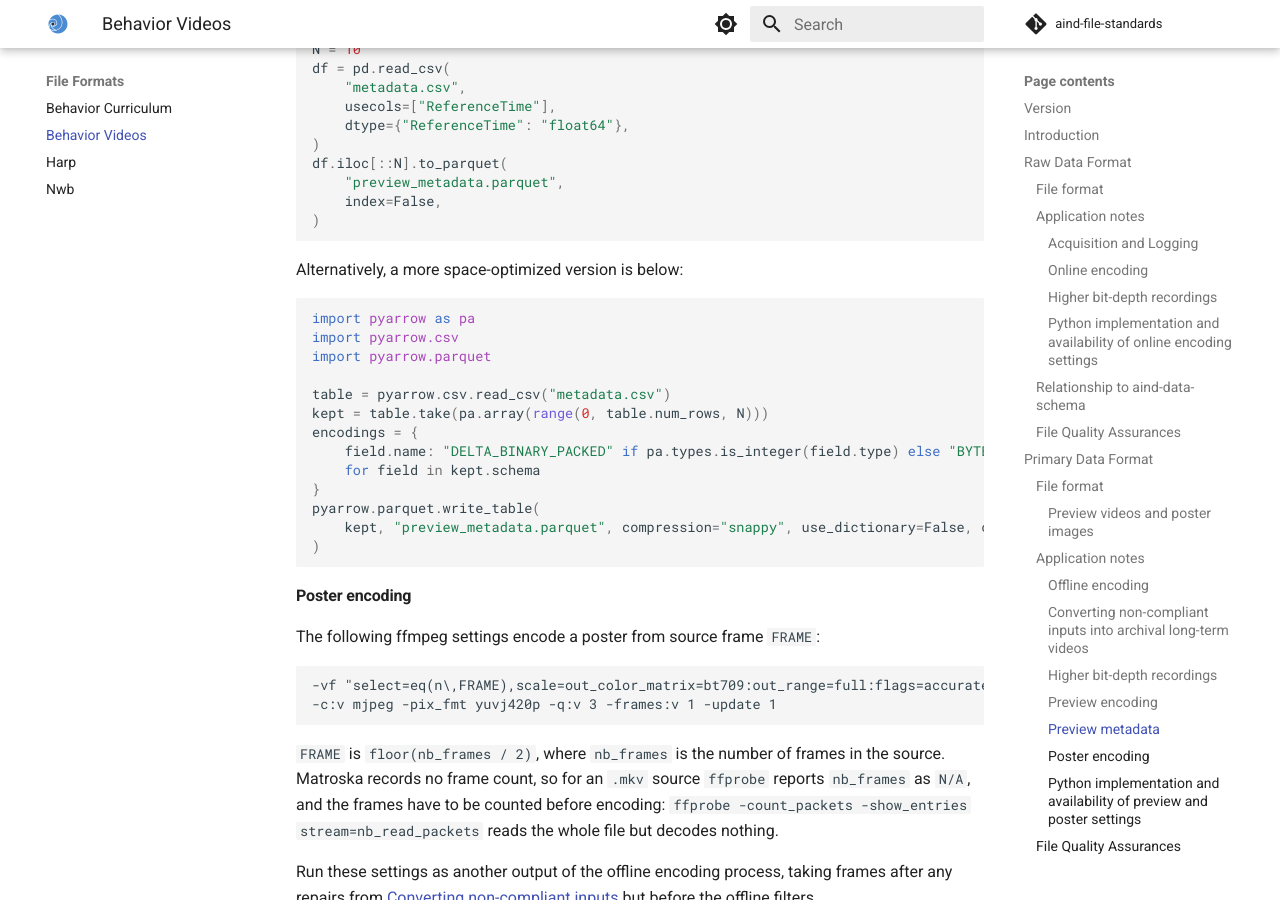
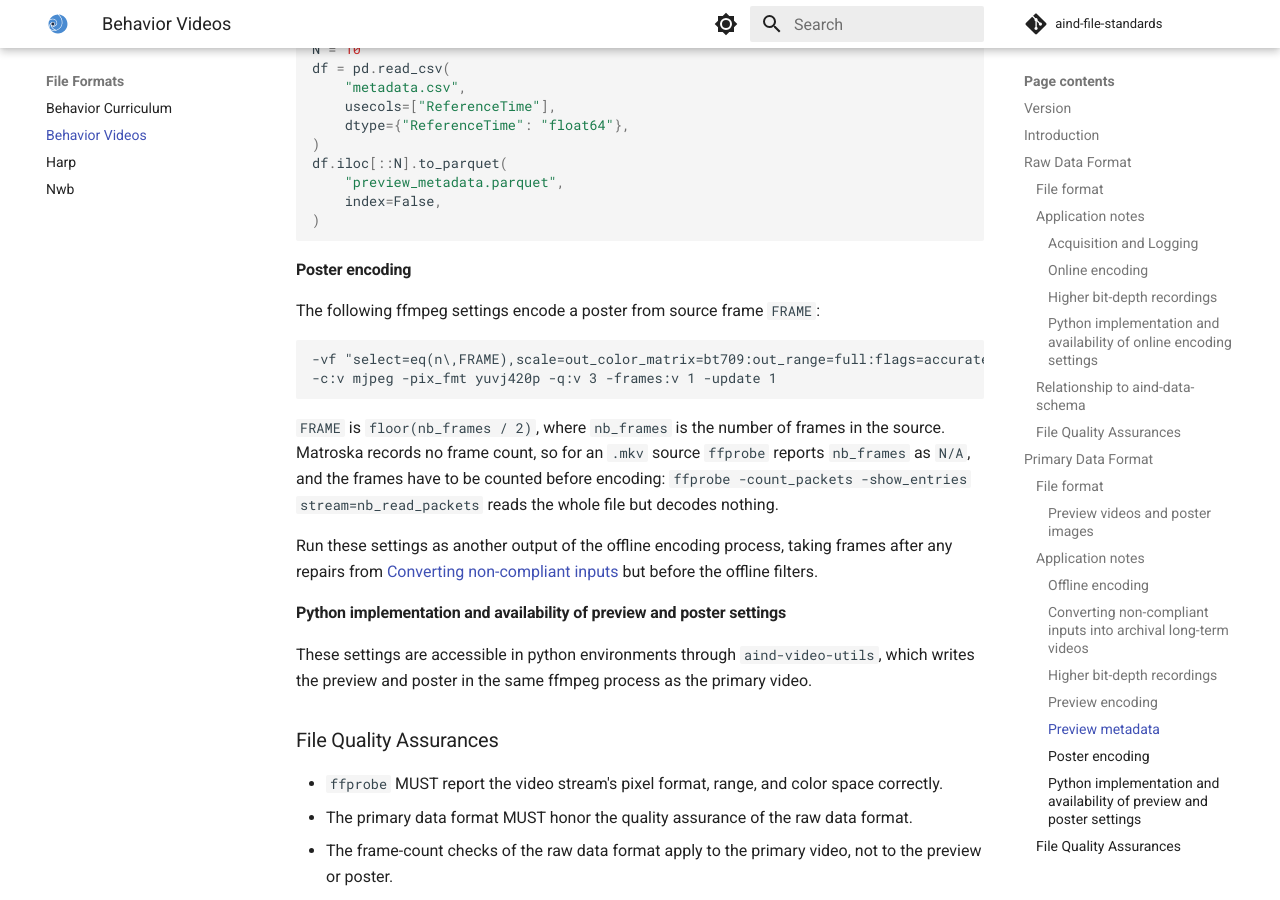
Before and after one commit to AllenNeuralDynamics/aind-file-standards, an MkDocs documentation site: the page built from docs/file_formats/behavior_videos.md, in a window 1280 px wide and 900 px high, scrolled down 8191 px. Built offline with MkDocs 1.6.1 and Material for MkDocs 9.7.7, drawn with Linux system fonts in a browser that asks for light colours; comment, search, counter and statistics services are not loaded.

Commit message:
docs(behavior-videos): drop encoding-optimized preview metadata example
The spec does not fix column types, so type-dependent encodings can fail on some inputs, and byte-stream-split is unreadable by older Parquet readers. With only ReferenceTime required the size saving is a few kilobytes.

````diff
--- a/docs/file_formats/behavior_videos.md
+++ b/docs/file_formats/behavior_videos.md
@@ -249,24 +249,6 @@ df.iloc[::N].to_parquet(
 )
 ```
 
-Alternatively, a more space-optimized version is below:
-
-```python
-import pyarrow as pa
-import pyarrow.csv
-import pyarrow.parquet
-
-table = pyarrow.csv.read_csv("metadata.csv")
-kept = table.take(pa.array(range(0, table.num_rows, N)))
-encodings = {
-    field.name: "DELTA_BINARY_PACKED" if pa.types.is_integer(field.type) else "BYTE_STREAM_SPLIT"
-    for field in kept.schema
-}
-pyarrow.parquet.write_table(
-    kept, "preview_metadata.parquet", compression="snappy", use_dictionary=False, column_encoding=encodings
-)
-```
-
 
 #### Poster encoding
 
````
